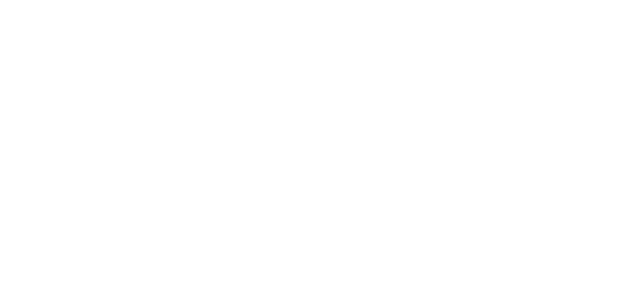
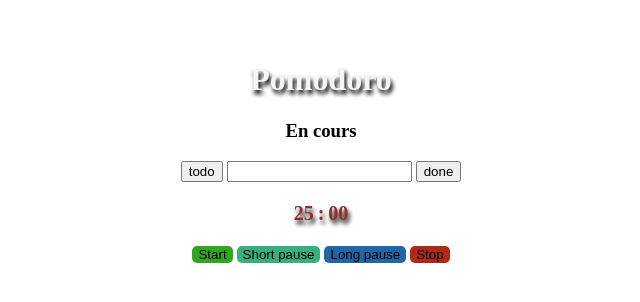
Before and after one commit to Poltergeistz/pomodoro-poo, a plain HTML site: page index.html in a window 1280 px wide. Shown: the whole page, without its empty margins (319-959 px from the left). Drawn offline with nearby package versions, Linux system fonts and the light colour scheme.

Commit message:
adding fancy design

```diff
--- a/index.html
+++ b/index.html
@@ -1,12 +1,41 @@
 <!DOCTYPE html>
 <html lang="en">
+
 <head>
     <meta charset="UTF-8">
     <meta name="viewport" content="width=device-width, initial-scale=1.0">
     <meta http-equiv="X-UA-Compatible" content="ie=edge">
-    <title>Document</title>
+    <link rel="stylesheet" type="text/css" media="screen" href="styles.css"/>
+    <script src="https://ajax.googleapis.com/ajax/libs/jquery/3.3.1/jquery.min.js"></script>
+    <script src="pomodoro.js"></script>
+    <title>Pomodoro</title>
 </head>
+
 <body>
+    <div class="content">
+        <h1>Pomodoro</h1>
+        <div>
+            <h3>En cours</h3>
+            <button id="enter-task" onclick="">todo</button>
+            <input type="textarea" id="task">
+            <button id="del-task" onclick="">done</button>
+            <div id="todos"></div>
+        </div>
+        <div id="minuteur">
+            <span id="minutes">25</span>
+            <span id="colon">:</span>
+            <span id="secondes">00</span>
+        </div>
+        <div>
+            <button id="start" onclick="pomodoro.start()">Start</button>
+            <button id="short-pause" onclick="">Short pause</button>
+            <button id="long-pause" onclick="">Long pause</button>
+            <button id="stop" onclick="">Stop</button>
+            <div id="todolist">
+            </div>
+        </div>
+    </div>
 
 </body>
+
 </html>
--- a/pomodoro.js
+++ b/pomodoro.js
@@ -0,0 +1,35 @@
+    function Pomodoro() {
+        let secondes = 59;
+        let minutes = 24;
+        let longBreak = 15;
+        let shortBreak = 5;
+        let coundown;
+        this.start = function () {
+            interval = setInterval(function () {
+                document.getElementById(".count").innerHTML = "" + secondes--;
+                if (secondes > 59){
+                    secondes = 0;
+                }
+            },
+             1000);
+        }
+
+        this.done = function () {
+            clearInterval(countdown)
+            document.getElementById(".count").innerHTML = "Pomodoro terminé!";
+        }
+
+        this.timeleft = function () {
+            counter--
+            if (minutes == 0)
+                done();
+            else {
+                document.getElementById(".count").innerHTML = countdown;
+            }
+        }
+    }
+
+
+var pomodoro = new Pomodoro
+
+pomodoro.start()
--- /dev/null
+++ b/styles.css
@@ -0,0 +1,68 @@
+h1{
+    color: whitesmoke;
+    text-shadow: 2px 4px 4px black;
+}
+
+span{
+    font-weight: bold;
+    font-size: 20px;
+    color: rgb(151, 42, 42);
+    text-shadow : 2px 4px 4px black;
+}
+
+.content{
+
+    width:auto;
+    margin:20px auto;
+    padding:20px;
+    text-align:center;
+   /* background-image: url("img/4ADG1TdYAC-9.png");
+    background-position: center;
+    background-repeat: no-repeat; */
+}
+
+#minuteur{
+    margin: 20px;
+
+}
+
+#task{
+
+}
+
+#start{
+    background-color: rgb(49, 167, 33);
+    border: 1px black;
+    border-radius: 5px;
+
+}
+
+#short-pause{
+    background-color: rgb(55, 175, 129);
+    border: 1px black;
+    border-radius: 5px;
+}
+
+#long-pause{
+    background-color: rgb(33, 102, 167);
+    border: 1px black;
+    border-radius: 5px;
+}
+
+#stop{
+    background-color: rgb(175, 41, 23);
+    border: 1px black;
+    border-radius: 5px;
+}
+
+#enter-task{
+
+}
+
+#del-task{
+
+}
+
+#todolist{
+
+}
```
Also changed, not shown: img/4ADG1TdYAC-9.png (added).
